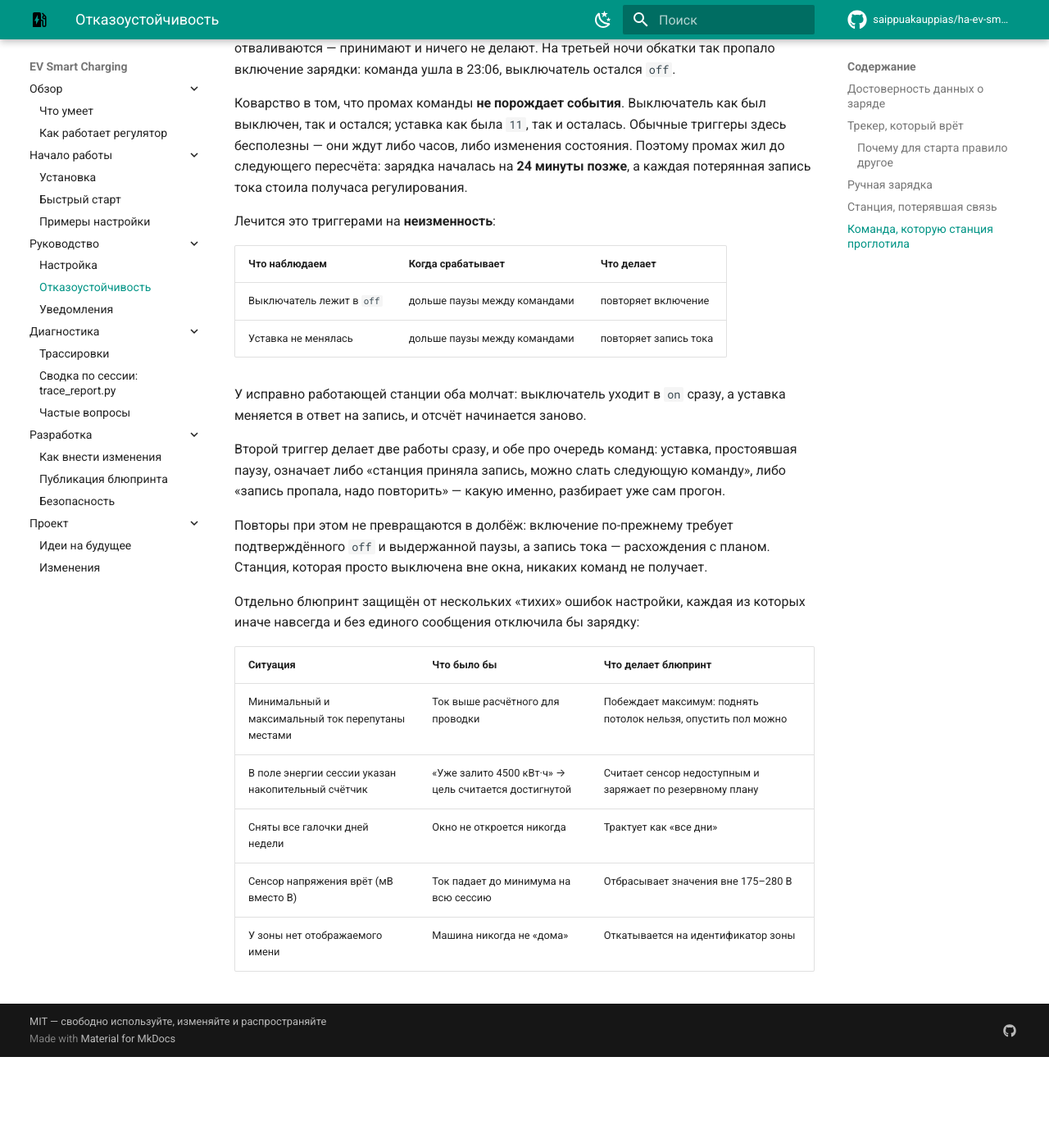
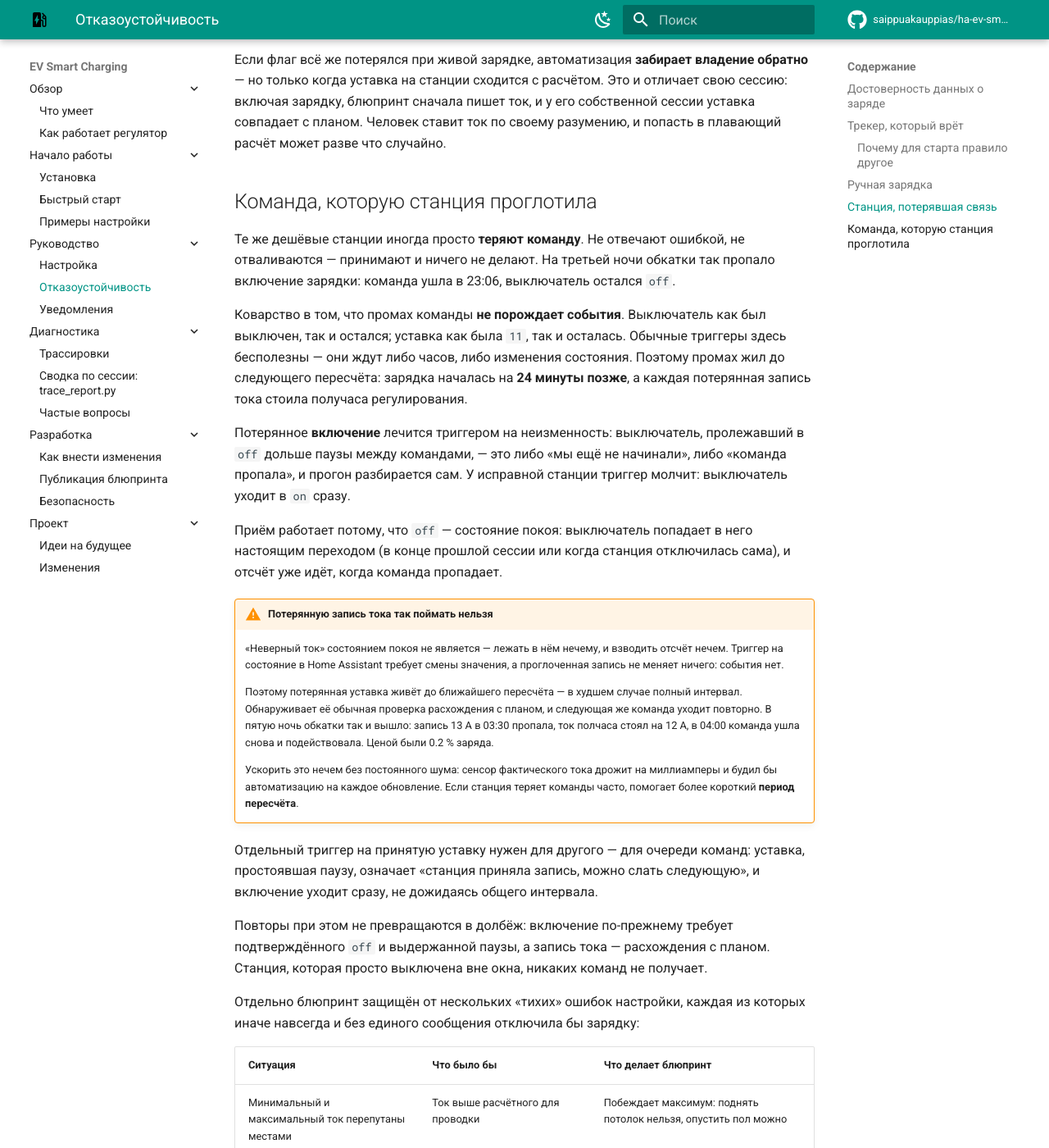
Before and after one commit to saippuakauppias/ha-ev-smart-charging, an MkDocs documentation site: the page built from docs/guide/reliability.md, in a window 1280 px wide and 1400 px high, scrolled down 4574 px. Shown: the whole window at 82% size. Built offline with MkDocs 1.6.1 and Material for MkDocs 9.7.7, drawn with Linux system fonts in a browser that asks for light colours; comment, search, counter and statistics services are not loaded; before the commit the page ends 5863 px from its top, so only the background shows below that; some of the changed text lies outside the part shown.

Commit message:
Добавлены очередные доработки после нового прогона на живую

```diff
--- a/docs/guide/reliability.md
+++ b/docs/guide/reliability.md
@@ -83,6 +83,19 @@
 А вот если трекер соврал **уже после** старта — зарядка не прервётся, как
 описано выше. Правила разные намеренно: начать вслепую рискованно, прервать
 идущую зарядку — вредно.
+
+В пятую ночь обкатки это сработало вживую: трекер ушёл в `not_home` за 48 минут
+до конца окна и не вернулся, машина всё это время стояла в гараже и брала
+12.6 А. Зарядку не тронули, до цели дошли.
+
+!!! note "Защита действует, пока идёт ток"
+
+    Подтверждает присутствие машины именно ток, поэтому после штатного
+    выключения подтверждать нечем — и с этого момента совравший трекер
+    начинает выглядеть как уехавшая машина. На поведение это не влияет
+    (заряжать в этот момент уже нечего), но в журнале причина бездействия
+    указывалась бы неверно, поэтому «машина не дома» объясняет только два
+    случая: почему гасим идущую зарядку и почему не начинаем новую.
 
 !!! tip "Станция в закрытом гараже"
 
@@ -178,20 +191,34 @@
 Поэтому промах жил до следующего пересчёта: зарядка началась на **24 минуты
 позже**, а каждая потерянная запись тока стоила получаса регулирования.
 
-Лечится это триггерами на **неизменность**:
+Потерянное **включение** лечится триггером на неизменность: выключатель,
+пролежавший в `off` дольше паузы между командами, — это либо «мы ещё
+не начинали», либо «команда пропала», и прогон разбирается сам. У исправной
+станции триггер молчит: выключатель уходит в `on` сразу.
 
-| Что наблюдаем | Когда срабатывает | Что делает |
-|---|---|---|
-| Выключатель лежит в `off` | дольше паузы между командами | повторяет включение |
-| Уставка не менялась | дольше паузы между командами | повторяет запись тока |
+Приём работает потому, что `off` — состояние покоя: выключатель попадает
+в него настоящим переходом (в конце прошлой сессии или когда станция
+отключилась сама), и отсчёт уже идёт, когда команда пропадает.
 
-У исправно работающей станции оба молчат: выключатель уходит в `on` сразу,
-а уставка меняется в ответ на запись, и отсчёт начинается заново.
+!!! warning "Потерянную запись тока так поймать нельзя"
 
-Второй триггер делает две работы сразу, и обе про очередь команд: уставка,
-простоявшая паузу, означает либо «станция приняла запись, можно слать
-следующую команду», либо «запись пропала, надо повторить» — какую именно,
-разбирает уже сам прогон.
+    «Неверный ток» состоянием покоя не является — лежать в нём нечему,
+    и взводить отсчёт нечем. Триггер на состояние в Home Assistant требует
+    смены значения, а проглоченная запись не меняет ничего: события нет.
+
+    Поэтому потерянная уставка живёт до ближайшего пересчёта — в худшем случае
+    полный интервал. Обнаруживает её обычная проверка расхождения с планом,
+    и следующая же команда уходит повторно. В пятую ночь обкатки так и вышло:
+    запись 13 А в 03:30 пропала, ток полчаса стоял на 12 А, в 04:00 команда
+    ушла снова и подействовала. Ценой были 0.2 % заряда.
+
+    Ускорить это нечем без постоянного шума: сенсор фактического тока дрожит
+    на миллиамперы и будил бы автоматизацию на каждое обновление. Если станция
+    теряет команды часто, помогает более короткий **период пересчёта**.
+
+Отдельный триггер на принятую уставку нужен для другого — для очереди команд:
+уставка, простоявшая паузу, означает «станция приняла запись, можно слать
+следующую», и включение уходит сразу, не дожидаясь общего интервала.
 
 Повторы при этом не превращаются в долбёж: включение по-прежнему требует
 подтверждённого `off` и выдержанной паузы, а запись тока — расхождения с планом.
```
Also changed, not shown: CHANGELOG.md (+59 -4 lines), docs/diagnostics/index.md (+2 -2 lines), docs/diagnostics/traces.md (+1 -1 lines), 5 other files.
